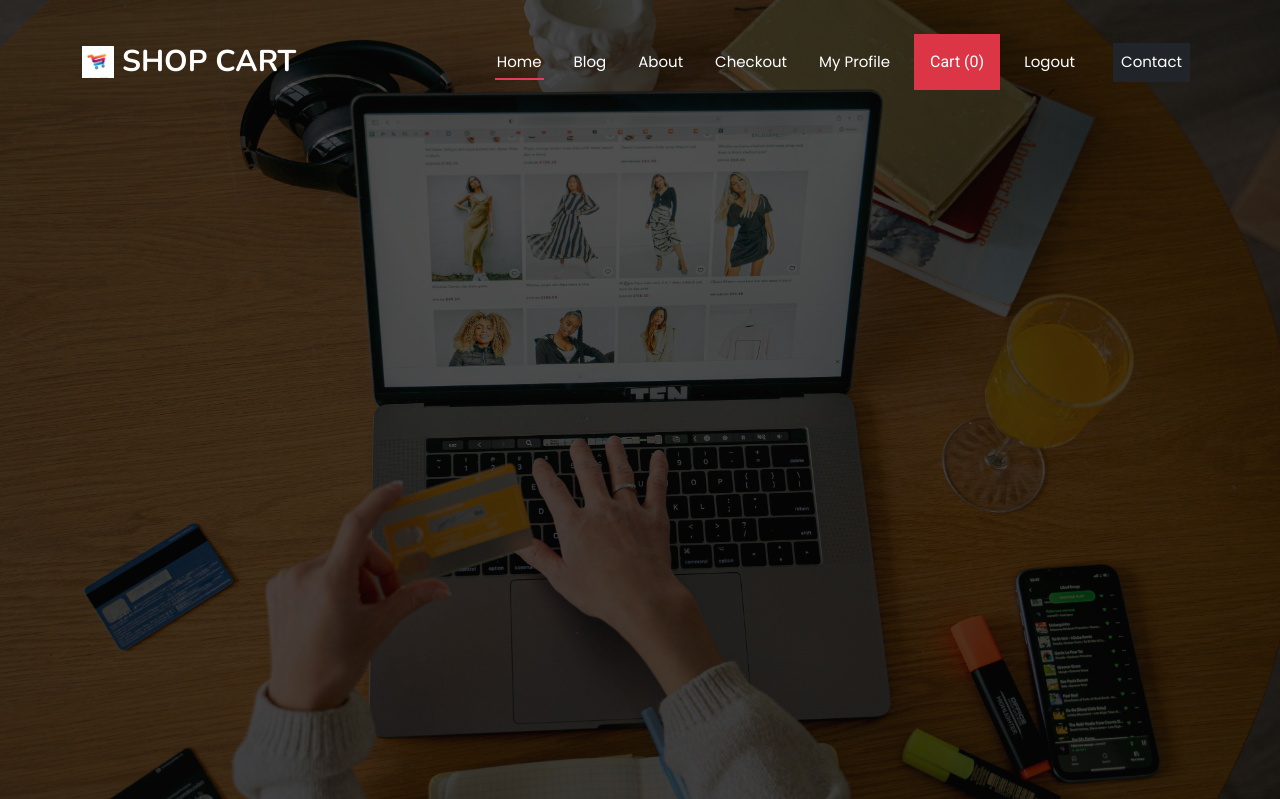
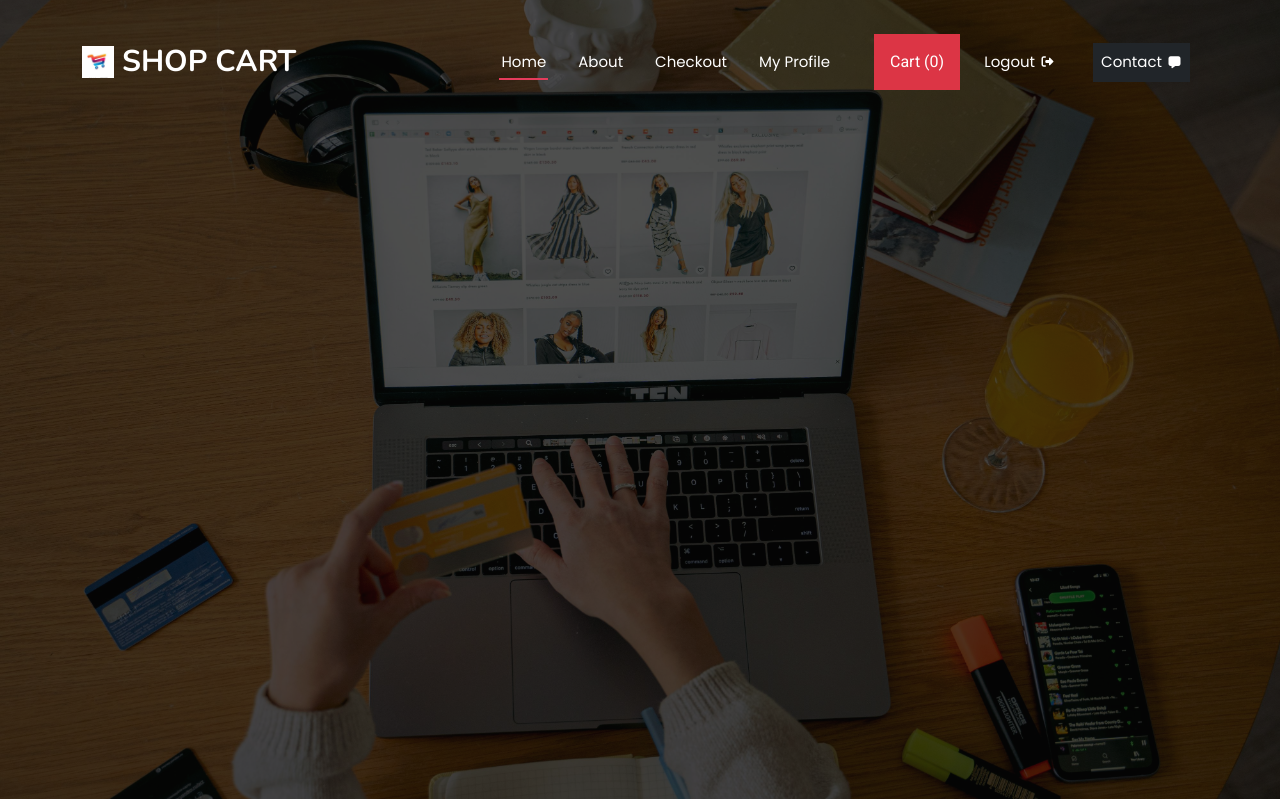
Before and after one commit to himanshu2285/Shopping-cart, a Django app: page /profile in a window 1280 px wide. Shown: the top 799 px of the page. Run offline with Django 5.2, Linux system fonts and the light colour scheme; a user stored in the database is signed in; data comes from the database, SQL or seed files in the repository; both versions use the stored data as it was after the commit; some libraries are stand-ins or nearby versions.

Commit message:
Updated Profile and index page

```diff
--- a/ecommerce/templates/base.html
+++ b/ecommerce/templates/base.html
@@ -43,6 +43,9 @@
 
     <!-- Main CSS File -->
     <link href="{% static '/assets/css/main.css' %}" rel="stylesheet" />
+    <link rel="stylesheet" href="https://cdnjs.cloudflare.com/ajax/libs/font-awesome/7.0.1/css/all.min.css"
+    integrity="sha512-2SwdPD6INVrV/lHTZbO2nodKhrnDdJK9/kg2XD1r9uGqPo1cUbujc+IYdlYdEErWNu69gVcYgdxlmVmzTWnetw=="
+    crossorigin="anonymous" referrerpolicy="no-referrer" />
   </head>
 
   <body class="index-page">
@@ -56,10 +59,11 @@
         <nav id="navmenu" class="navmenu">
           <ul>
             <li><a href="/" class="nav-link scrollto active">Home</a></li>
-            <li><a href="/blog" class="nav-link scrollto">Blog</a></li>
             <li><a href="/about" class="nav-link scrollto">About</a></li>
             <li><a href="/checkout" class="nav-link scrollto">Checkout</a></li>
-            <li><a href="/profile" class="nav-link scrollto">My Profile</a></li>
+            <li><a href="/profile" class="nav-link scrollto">My Profile <i class="fa-solid fa-square-user"></i>
+
+            </a></li>
 
             <!-- <li><a href="/contact" class="nav-link scrollto bg-danger p-2 m-2">Cart</a></li> -->
              <button type="button" class="nav-link scrollto bg-danger p-3 m-2 text-white" id="popcart"
@@ -68,15 +72,17 @@
             </button>
 
             {% if request.user.is_authenticated %}
-            <li><a href="/accounts/logout/">Logout</a></li>
+            <li><a href="/accounts/logout/">Logout <i class="fa-solid fa-right-from-bracket"></i>
+
+            </a></li>
             {% else %}
             <li class="dropdown">
               <a href="/accounts/login/"
-                ><span>SignIn</span>
+                ><span>SignIn <i class="fa-solid fa-user"></i></span>
                 <i class="bi bi-chevron-down toggle-dropdown"></i
               ></a>
               <ul>
-                <li><a href="/accounts/signup/">Sign Up</a></li>
+                <li><a href="/accounts/signup/">Sign Up <i class="fa-solid fa-user"></i></a></li>
                 <li><a href="/accounts/login/">Login</a></li>
 
               </ul>
@@ -85,7 +91,9 @@
 
 
 
-            <li><a href="/contact" class="bg-dark p-2 m-2">Contact</a></li>
+            <li><a href="/contact" class="bg-dark p-2 m-2">Contact
+              <i class="fa-solid fa-message"></i>
+            </a></li>
           </ul>
           <i class="mobile-nav-toggle d-xl-none bi bi-list"></i>
         </nav>
--- a/ecommerce/templates/profile.html
+++ b/ecommerce/templates/profile.html
@@ -32,9 +32,16 @@
                     <td>{{i.phone}}</td>
 
                     {% for j in status %}
-                            <td>{{i.update_desc}}</td>
-                            <td>{{i.delivered}}</td>
-                            <td>{{i.timestamp}}</td>
+                        <td>{{j.update_desc}}</td>
+
+                        {% if j.delivered %}
+                          <td><i class="fa-solid fa-circle-check"></i> Delivered</td>
+                        {% else %}
+                        <td><i class="fa-solid fa-truck"></i>Not Delivered</td>
+                        {% endif %}
+
+
+                        <td>{{j.timestamp}}</td>
                     {% endfor %}
                 </tr>
             {% endfor %}
```
Also changed, not shown: ecommerce/templates/index.html (+5 -4 lines), ecommerce/db.sqlite3. Lines whose indentation alone changed are shown as unchanged.
